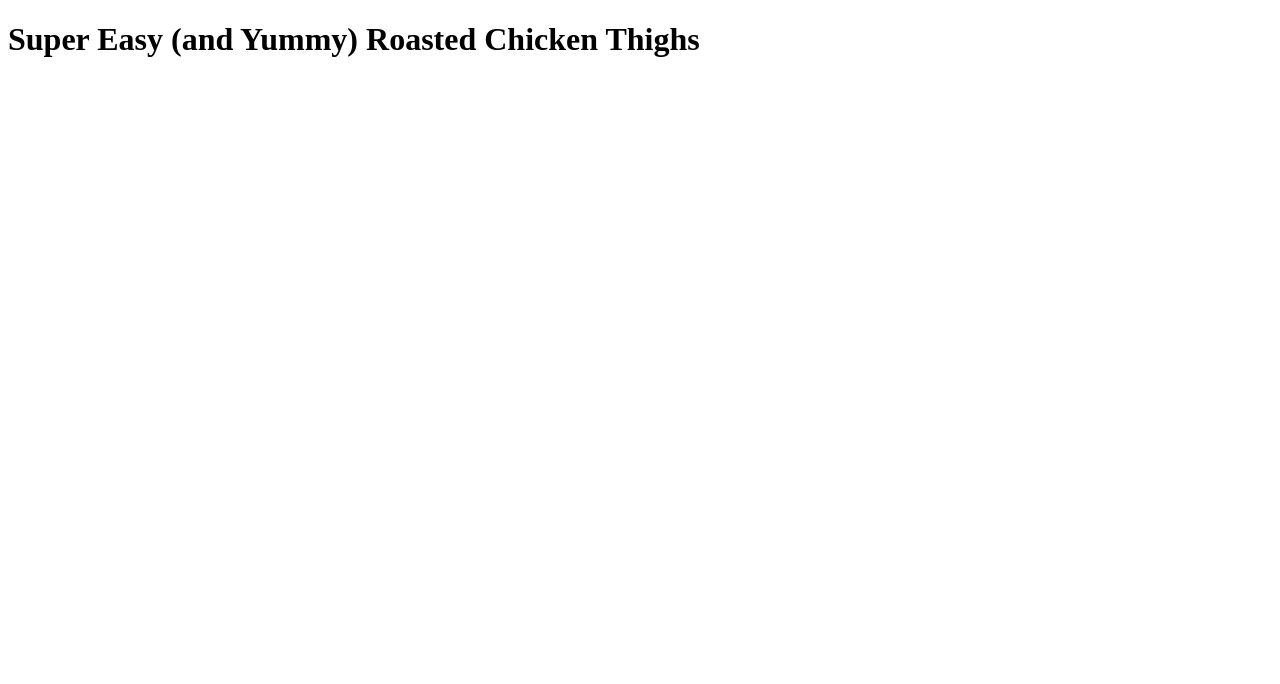
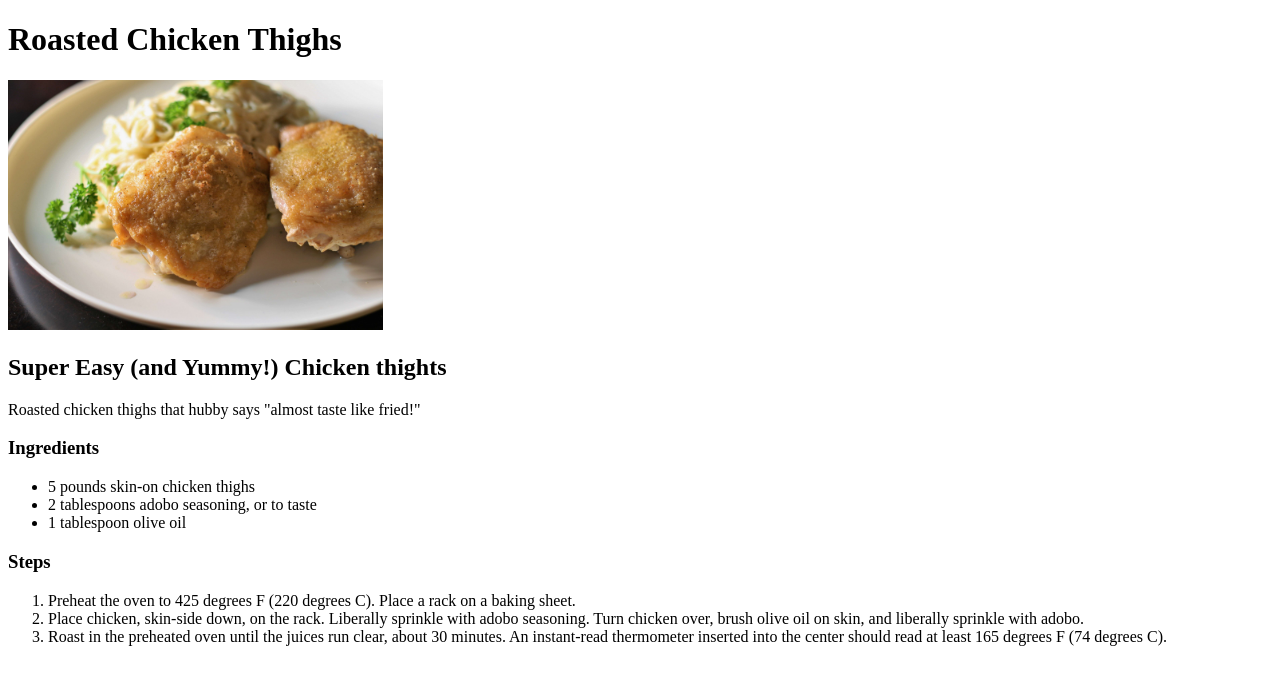
Before and after one commit to CompellingRacoon/odin-recipes, a plain HTML site: page recipes/roastedchickenthighs.html in a window 1280 px wide. Drawn offline with Linux system fonts and the light colour scheme.

Commit message:
complete roasted chicken tighs

```diff
--- a/recipes/roastedchickenthighs.html
+++ b/recipes/roastedchickenthighs.html
@@ -5,7 +5,22 @@
         <title>Roasted Chicken Thighs</title>
     </head>
     <body>
-        <h1>Super Easy (and Yummy) Roasted Chicken Thighs</h1>
+        <h1>Roasted Chicken Thighs</h1>
+        <img src="../img/chickenthighs.jpeg" alt="super easy and yummy chicken thighs" height="250">
+        <h2>Super Easy (and Yummy!) Chicken thights</h2>
+        <p>Roasted chicken thighs that hubby says "almost taste like fried!"</p>
+        <h3>Ingredients</h3>
+        <ul>
+            <li>5 pounds skin-on chicken thighs</li>
+            <li>2 tablespoons adobo seasoning, or to taste</li>
+            <li>1 tablespoon olive oil</li>
+        </ul>
+        <h3>Steps</h3>
+        <ol>
+            <li>Preheat the oven to 425 degrees F (220 degrees C). Place a rack on a baking sheet.</li>
+            <li>Place chicken, skin-side down, on the rack. Liberally sprinkle with adobo seasoning. Turn chicken over, brush olive oil on skin, and liberally sprinkle with adobo.</li>
+            <li>Roast in the preheated oven until the juices run clear, about 30 minutes. An instant-read thermometer inserted into the center should read at least 165 degrees F (74 degrees C).</li>
+        </ol>
     </body>
 
 </html>
```
Also changed, not shown: index.html (+1 -0 lines), img/chickenthighs.jpeg (added).
